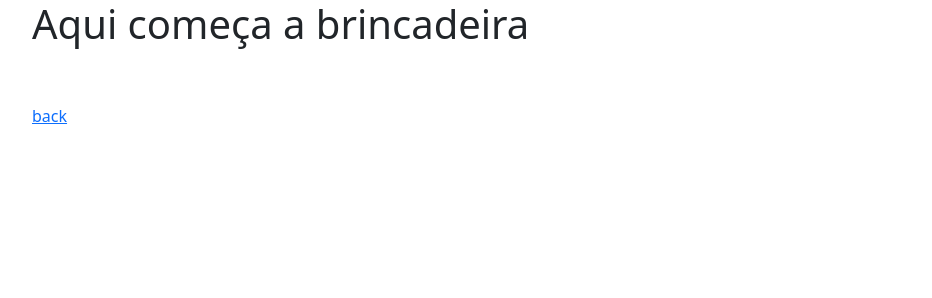
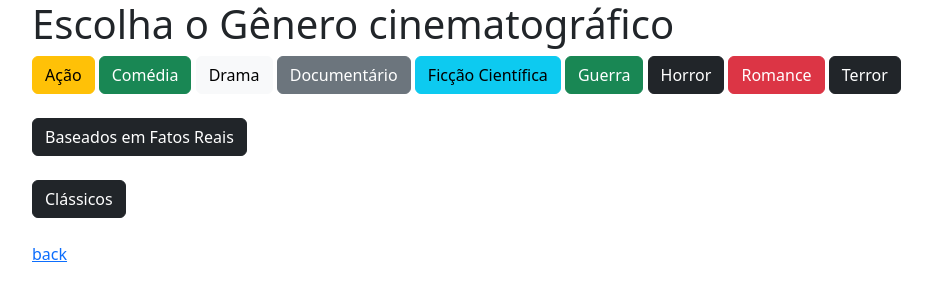
Before and after one commit to LuisHenrique14/AppFilmes, a plain HTML site: page pag2.html in a window 1280 px wide. Shown: the whole page, without its empty margins (50-982 px from the left). Drawn offline with nearby package versions, Linux system fonts and the light colour scheme.

Commit message:
v2.0.1.1

```diff
--- a/pag2.html
+++ b/pag2.html
@@ -7,7 +7,23 @@
     </head>
     <body>
         <div class="container">
-            <h1>Aqui começa a brincadeira</h1>
+            <h1>Escolha o Gênero cinematográfico</h1>
+
+
+            <button id=btn2 class="btn btn-warning">Ação</button>
+            <button id=btn3 class="btn btn-success">Comédia</button>
+            <button id=btn4 class="btn btn-light">Drama</button>
+            <button id=btn5 class="btn btn-secondary">Documentário</button>
+            <button id=btn6 class="btn btn-info">Ficção Científica</button>
+            <button id=btn7 class="btn btn-success">Guerra</button>
+            <button id=btn8 class="btn btn-dark">Horror</button>
+            <button id=btn9 class="btn btn-danger">Romance</button>
+            <button id=btn10 class="btn btn-dark">Terror</button>
+
+            <br><br>
+            <button id=btn11 class="btn btn-dark">Baseados em Fatos Reais</button>
+            <br><br>
+            <button id=btn12 class="btn btn-dark">Clássicos</button>
 
 
             <br/><br/>
```
